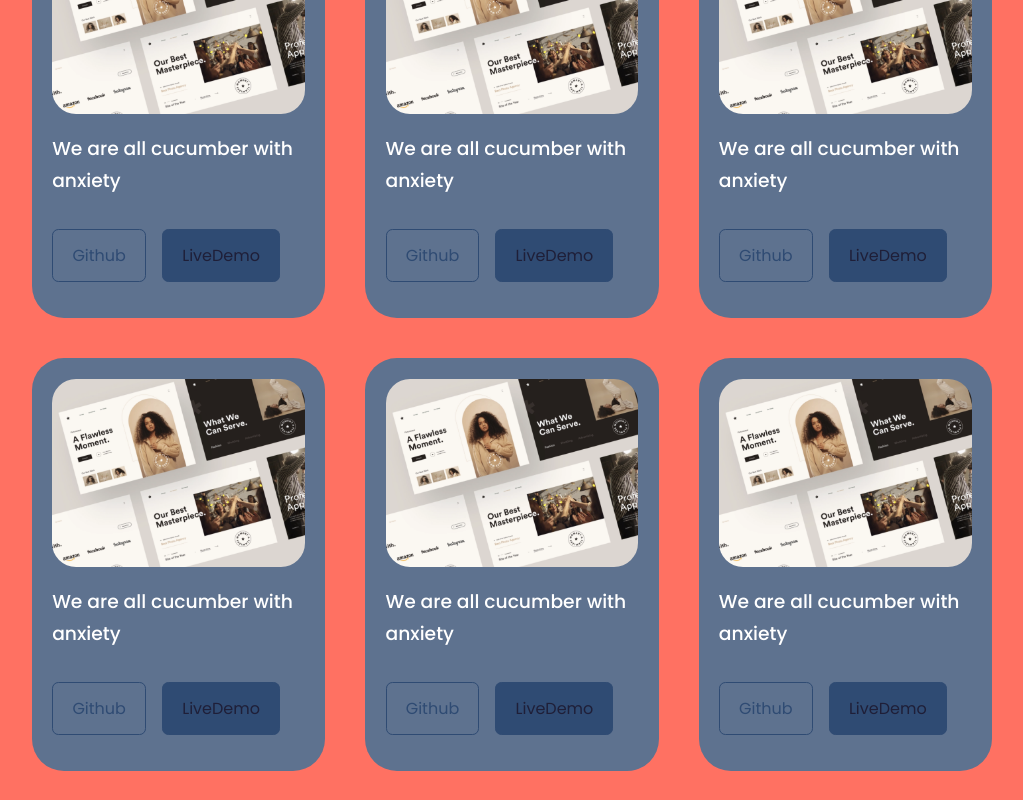
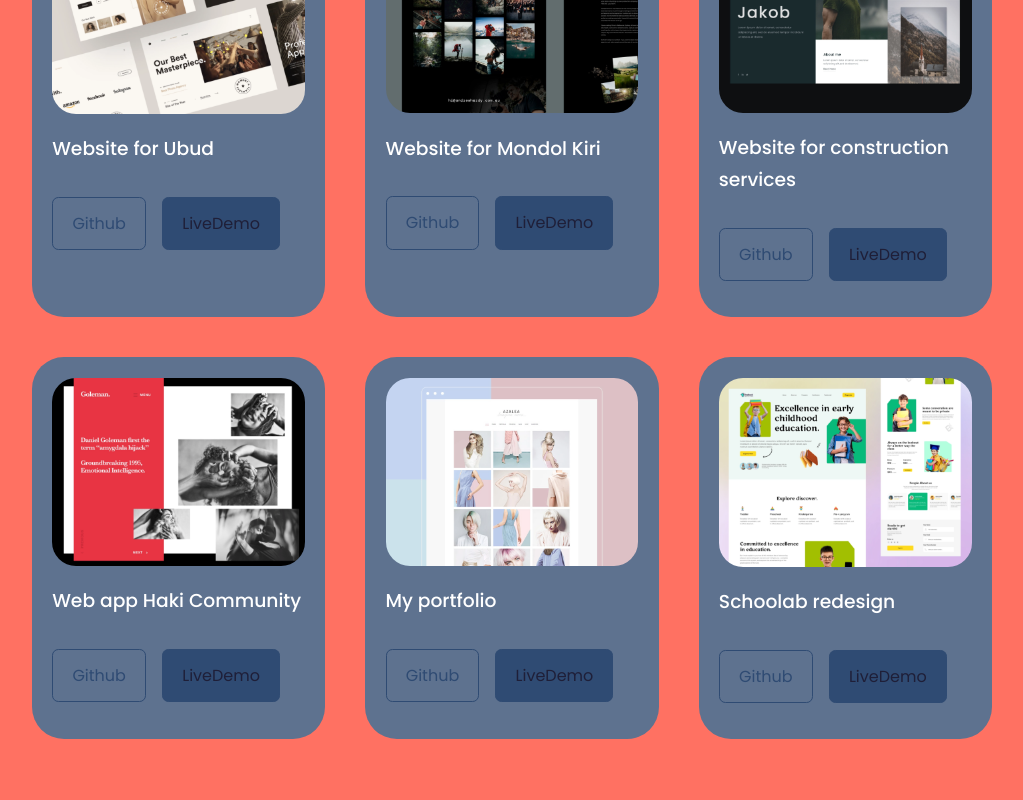
Before and after one commit to laurathay/cv-react, a React (Create React App) app: page / in a window 1280 px wide. Shown: the part 2980-3780 px from the top of the page, without its empty margins (128-1151 px from the left). Built offline with nearby package versions, Linux system fonts and the light colour scheme.

Commit message:
method using const data & fix media queries

```diff
--- a/src/components/experience/experience.css
+++ b/src/components/experience/experience.css
@@ -4,8 +4,9 @@
     gap: 2rem;
 }
 
-.experience__container > .experience__frontend,
-.experience__container > .experience__backend {
+/* .experience__container > .experience__frontend,
+.experience__container > .experience__backend { */
+    .experience__container > div {
     background: var(--color-bg-variant);
     padding: 2.4rem 5rem;
     border-radius: 2rem;
--- a/src/components/portfolio/Portfolio.jsx
+++ b/src/components/portfolio/Portfolio.jsx
@@ -1,6 +1,57 @@
 import React from 'react'
 import './portfolio.css'
 import IMG1 from '../../assets/portfolio.png'
+import IMG2 from '../../assets/portfolio2.png'
+import IMG3 from '../../assets/portfolio3.png'
+import IMG4 from '../../assets/portfolio4.png'
+import IMG5 from '../../assets/portfolio5.png'
+import IMG6 from '../../assets/portfolio6.png'
+
+
+const data = [
+    {
+        id: 1,
+        image: IMG1,
+        title: 'Website for Ubud',
+        github: 'http://github.com',
+        demo: 'https://ubud-vincennes.com'
+    },
+    {
+        id: 2,
+        image: IMG2,
+        title: 'Website for Mondol Kiri',
+        github: 'http://github.com',
+        demo: 'https://mondol-kiri-choisy.com'
+    },
+    {
+        id: 3,
+        image: IMG3,
+        title: 'Website for construction services',
+        github: 'http://github.com',
+        demo: 'https://afast.com'
+    },
+    {
+        id: 4,
+        image: IMG4,
+        title: 'Web app Haki Community',
+        github: 'http://github.com',
+        demo: 'https://haki-community.com'
+    },
+    {
+        id: 5,
+        image: IMG5,
+        title: 'My portfolio',
+        github: 'http://github.com',
+        demo: 'https://lthay.org'
+    },
+    {
+        id: 6,
+        image: IMG6,
+        title: 'Schoolab redesign',
+        github: 'http://github.com',
+        demo: 'https://schoolab.com'
+    }
+]
 
 const Portfolio = () => {
     return (
@@ -9,77 +60,23 @@
             <h3> Portfolio</h3>
 
             <div className="container portfolio__container">
-                <article className="portfolio__item">
-                    <div className="portfolio__item-image">
-                        <img src={IMG1} alt=""/>
-                    </div>
-                    <h3> We are all cucumber with anxiety</h3>
-                    <div className="portfolio__item-cta">
-                        <a href="http://github.com" className="btn"> Github </a>
-                        <a href="http://github.com" className="btn btn-primary" target='_blank'> LiveDemo </a>
-                    </div>
+               {
+                   data.map(({ id, image, title, github, demo }) => {
+                       return (
+                        <article key={ id }className="portfolio__item">
+                        <div className="portfolio__item-image">
+                        <img src={ image } alt={ title }/>
+                        </div>
+                        <h3> { title }</h3>
+                        <div className="portfolio__item-cta">
 
-                </article>
-
-                <article className="portfolio__item">
-                    <div className="portfolio__item-image">
-                    <img src={IMG1} alt=""/>
-                    </div>
-                    <h3> We are all cucumber with anxiety</h3>
-                    <div className="portfolio__item-cta">
-
-                    <a href="http://github.com" className="btn"> Github </a>
-                    <a href="http://github.com" className="btn btn-primary" target='_blank'> LiveDemo </a>
-                    </div>
-                </article>
-
-                <article className="portfolio__item">
-                    <div className="portfolio__item-image">
-                    <img src={IMG1} alt=""/>
-                    </div>
-                    <h3> We are all cucumber with anxiety</h3>
-                    <div className="portfolio__item-cta">
-
-                    <a href="http://github.com" className="btn"> Github </a>
-                    <a href="http://github.com" className="btn btn-primary" target='_blank'> LiveDemo </a>
-                    </div>
-                </article>
-
-                <article className="portfolio__item">
-                    <div className="portfolio__item-image">
-                    <img src={IMG1} alt=""/>
-                    </div>
-                    <h3> We are all cucumber with anxiety</h3>
-                    <div className="portfolio__item-cta">
-
-                    <a href="http://github.com" className="btn"> Github </a>
-                    <a href="http://github.com" className="btn btn-primary" target='_blank'> LiveDemo </a>
-                    </div>
-                </article>
-
-                <article className="portfolio__item">
-                    <div className="portfolio__item-image">
-                    <img src={IMG1} alt=""/>
-                    </div>
-                    <h3> We are all cucumber with anxiety</h3>
-                    <div className="portfolio__item-cta">
-
-                    <a href="http://github.com" className="btn"> Github </a>
-                    <a href="http://github.com" className="btn btn-primary" target='_blank'> LiveDemo </a>
-                    </div>
-                </article>
-
-                <article className="portfolio__item">
-                    <div className="portfolio__item-image">
-                    <img src={IMG1} alt=""/>
-                    </div>
-                    <h3> We are all cucumber with anxiety</h3>
-                    <div className="portfolio__item-cta">
-
-                    <a href="http://github.com" className="btn"> Github </a>
-                    <a href="http://github.com" className="btn btn-primary" target='_blank'> LiveDemo </a>
-                    </div>
-                </article>
+                        <a href={ github } className="btn"> Github </a>
+                        <a href={ demo } className="btn btn-primary" target='_blank'> LiveDemo </a>
+                        </div>
+                    </article>
+                       )
+                   })
+               }
             </div>
         </section>
     )
--- a/src/components/services/services.css
+++ b/src/components/services/services.css
@@ -46,7 +46,7 @@
 /* ******** MEDIA QUERIES (MEDIUM DEVICES) ************* */
 
 @media screen and (max-width: 1024px) {
-    .service__container {
+    .services__container {
         grid-template-columns: 1fr 1fr;
         gap: 2rem;
     }
@@ -62,7 +62,7 @@
 /* ******** MEDIA QUERIES (SMALL DEVICES) ************* */
 
 @media screen and (max-width: 600px) {
-    .service__container {
+    .services__container {
         grid-template-columns: 1fr;
         gap: 1.5rem;
     }
```
